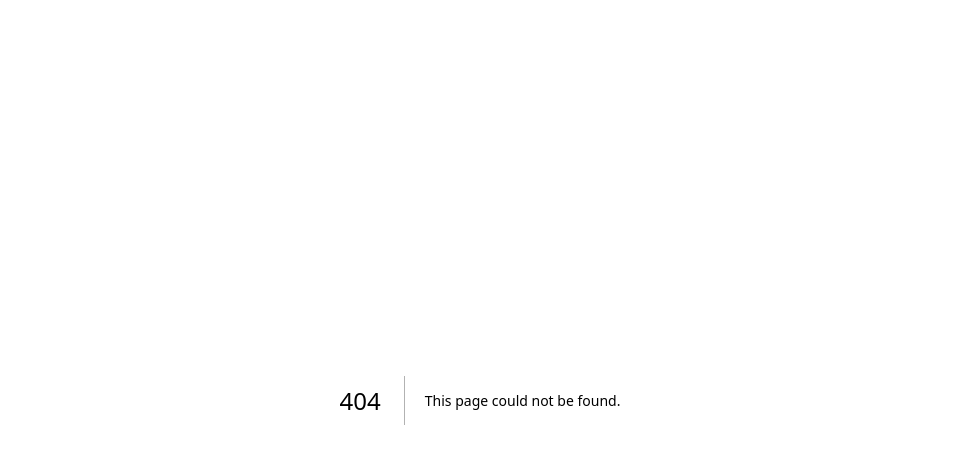
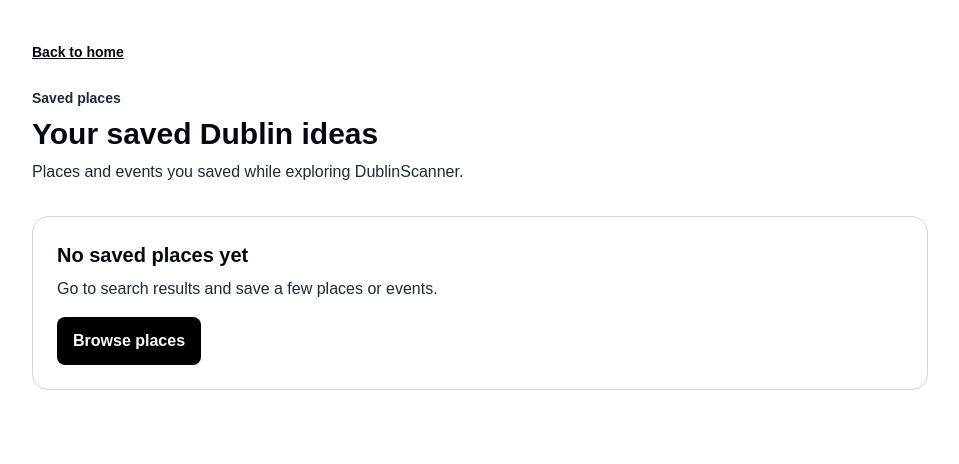
Before and after one commit to kieranji/dublinscanner, a Next.js app: page /saved in a window 1280 px wide. Before the commit this address had no page. Shown: the top 464 px of the page, without its empty margins (160-1119 px from the left). Built offline with nearby package versions, Linux system fonts and the light colour scheme.

Commit message:
Add local saved places feature

```diff
--- a/app/page.tsx
+++ b/app/page.tsx
@@ -41,6 +41,13 @@ export default function Home() {
           >
             About this project
           </a>
+
+          <a
+            href="/saved"
+            className="inline-flex rounded-lg border border-gray-400 px-4 py-3 font-semibold text-gray-950"
+          >
+            Saved places
+          </a>
         </div>
 
       </section>
--- /dev/null
+++ b/app/saved/page.tsx
@@ -0,0 +1,95 @@
+"use client";
+
+import { useEffect, useState } from "react";
+import { places, type Place } from "@/lib/data";
+import PlaceCard from "@/components/PlaceCard";
+
+export default function SavedPage() {
+  const [savedPlaces, setSavedPlaces] = useState<Place[]>([]);
+
+  useEffect(() => {
+    const savedIds = JSON.parse(localStorage.getItem("savedPlaces") || "[]");
+
+    const matchedPlaces = places.filter((place) =>
+      savedIds.includes(place.id)
+    );
+
+    setSavedPlaces(matchedPlaces);
+  }, []);
+
+  function clearSavedPlaces() {
+    localStorage.removeItem("savedPlaces");
+    setSavedPlaces([]);
+  }
+
+  return (
+    <main className="min-h-screen bg-white px-6 py-10">
+      <section className="mx-auto max-w-4xl">
+        <a href="/" className="text-sm font-semibold text-gray-950 underline">
+          Back to home
+        </a>
+
+        <div className="mt-6 flex flex-col gap-4 sm:flex-row sm:items-end sm:justify-between">
+          <div>
+            <p className="text-sm font-semibold text-gray-800">
+              Saved places
+            </p>
+
+            <h1 className="mt-2 text-3xl font-bold text-gray-950">
+              Your saved Dublin ideas
+            </h1>
+
+            <p className="mt-2 text-base font-medium text-gray-800">
+              Places and events you saved while exploring DublinScanner.
+            </p>
+          </div>
+
+          {savedPlaces.length > 0 && (
+            <button
+              onClick={clearSavedPlaces}
+              className="rounded-lg border border-gray-400 px-4 py-3 text-sm font-semibold text-gray-950"
+            >
+              Clear saved
+            </button>
+          )}
+        </div>
+
+        {savedPlaces.length === 0 ? (
+          <div className="mt-8 rounded-2xl border border-gray-300 p-6">
+            <h2 className="text-xl font-bold text-gray-950">
+              No saved places yet
+            </h2>
+
+            <p className="mt-2 font-medium text-gray-800">
+              Go to search results and save a few places or events.
+            </p>
+
+            <a
+              href="/search?area=Any&category=Any&budget=9&source=Any&sort=best"
+              className="mt-4 inline-flex rounded-lg bg-black px-4 py-3 font-semibold text-white"
+            >
+              Browse places
+            </a>
+          </div>
+        ) : (
+          <div className="mt-8 grid gap-4">
+            {savedPlaces.map((place) => (
+              <PlaceCard
+                key={place.id}
+                id={place.id}
+                name={place.name}
+                category={place.category}
+                area={place.area}
+                price={place.price}
+                distanceFromTcdKm={place.distanceFromTcdKm}
+                sourceName={place.sourceName}
+                dateLabel={place.dateLabel}
+                tags={place.tags}
+              />
+            ))}
+          </div>
+        )}
+      </section>
+    </main>
+  );
+}
--- a/app/search/page.tsx
+++ b/app/search/page.tsx
@@ -113,6 +113,13 @@ export default async function SearchPage({ searchParams }: SearchPageProps) {
           <a href="/map" className="text-sm font-semibold text-gray-950 underline">
             View on map
           </a>
+
+          <a
+            href="/saved"
+            className="inline-flex rounded-lg border border-gray-400 px-4 py-3 font-semibold text-gray-950"
+          >
+            Saved places
+          </a>
         </div>
 
         {sortedPlaces.length === 0 ? (
--- a/components/PlaceCard.tsx
+++ b/components/PlaceCard.tsx
@@ -1,3 +1,7 @@
+"use client";
+
+import { useEffect, useState } from "react";
+
 type PlaceCardProps = {
   id: number;
   name: string;
@@ -6,8 +10,8 @@ type PlaceCardProps = {
   price: string;
   distanceFromTcdKm: number;
   sourceName: string;
+  dateLabel?: string;
   tags: string[];
-  dateLabel?: string;
 };
 
 export default function PlaceCard({
@@ -18,9 +22,33 @@ export default function PlaceCard({
   price,
   distanceFromTcdKm,
   sourceName,
+  dateLabel,
   tags,
-  dateLabel,
 }: PlaceCardProps) {
+  const [isSaved, setIsSaved] = useState(false);
+
+  useEffect(() => {
+    const savedIds = JSON.parse(localStorage.getItem("savedPlaces") || "[]");
+    setIsSaved(savedIds.includes(id));
+  }, [id]);
+
+  function handleSave() {
+    const savedIds: number[] = JSON.parse(
+      localStorage.getItem("savedPlaces") || "[]"
+    );
+
+    let nextSavedIds: number[];
+
+    if (savedIds.includes(id)) {
+      nextSavedIds = savedIds.filter((savedId) => savedId !== id);
+    } else {
+      nextSavedIds = [...savedIds, id];
+    }
+
+    localStorage.setItem("savedPlaces", JSON.stringify(nextSavedIds));
+    setIsSaved(nextSavedIds.includes(id));
+  }
+
   return (
     <article className="rounded-2xl border border-gray-200 p-5 shadow-sm">
       <div className="flex items-start justify-between gap-4">
@@ -31,9 +59,10 @@ export default function PlaceCard({
             {category} · {area} · {price} · {distanceFromTcdKm} km from TCD
           </p>
 
-          <p className="mt-2 text-xs font-semibold text-gray-700">
+          <div className="mt-3">
+            <span className="rounded-full border border-gray-300 bg-white px-3 py-1 text-xs font-semibold text-gray-950">
               Source: {sourceName}
-          </p>
+            </span>
           </div>
 
           {dateLabel && (
@@ -41,9 +70,17 @@ export default function PlaceCard({
               {dateLabel}
             </p>
           )}
+        </div>
 
-        <button className="rounded-lg bg-black px-4 py-2 text-sm font-semibold text-white">
-          Save
+        <button
+          onClick={handleSave}
+          className={
+            isSaved
+              ? "rounded-lg border border-gray-400 bg-white px-4 py-2 text-sm font-semibold text-gray-950"
+              : "rounded-lg bg-black px-4 py-2 text-sm font-semibold text-white"
+          }
+        >
+          {isSaved ? "Saved" : "Save"}
         </button>
       </div>
 
```
Lines whose indentation alone changed are shown as unchanged.
